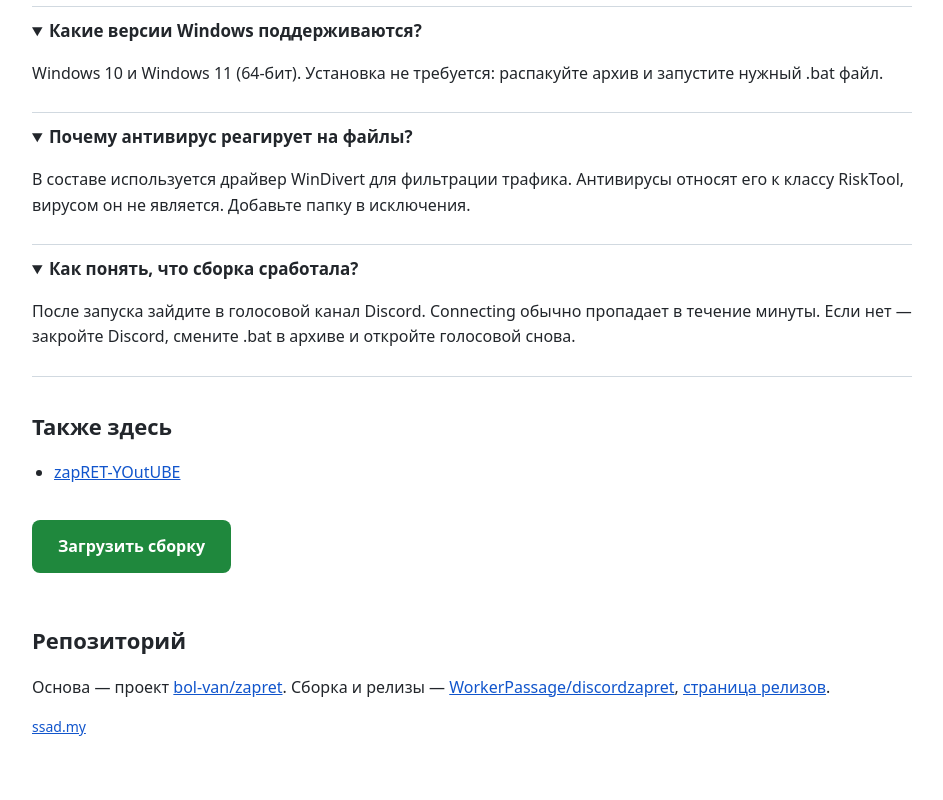
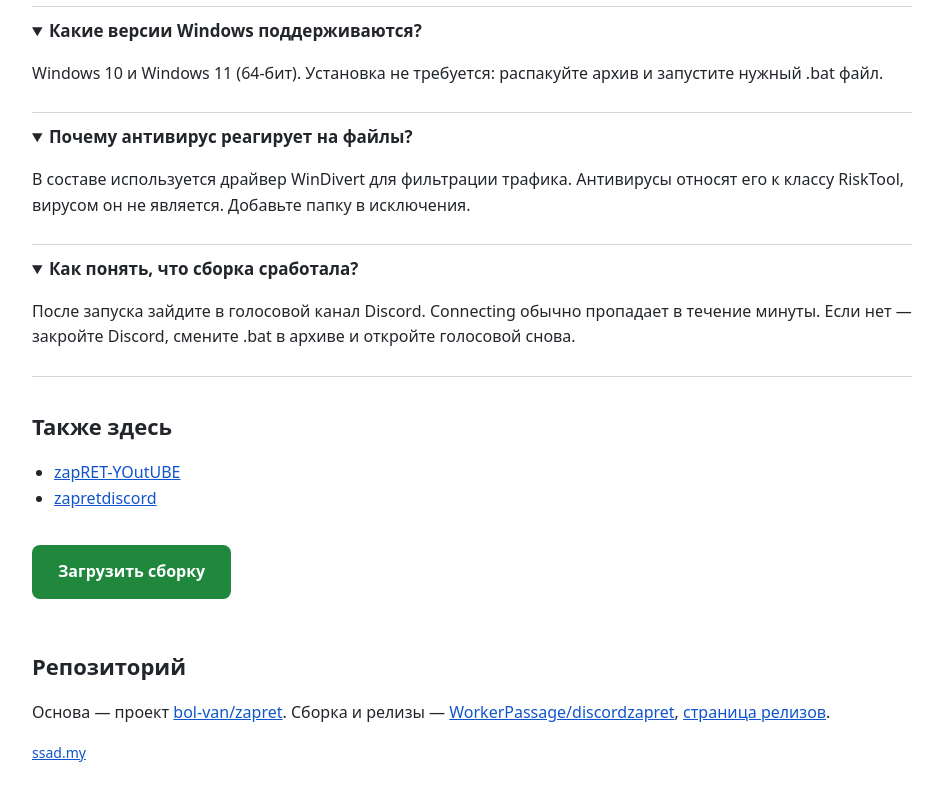
Before and after one commit to WorkerPassage/discordzapret, a plain HTML site: page docs/index.html in a window 1280 px wide. Shown: the part 1512-2312 px from the top of the page, without its empty margins (168-1111 px from the left). Drawn offline with Linux system fonts and the light colour scheme.

Commit message:
Refresh documentation

```diff
--- a/docs/index.html
+++ b/docs/index.html
@@ -90,6 +90,7 @@
   <h2>Также здесь</h2>
   <ul>
     <li><a href="https://github.com/WorkerPassage/zapRET-YOutUBE">zapRET-YOutUBE</a></li>
+    <li><a href="https://github.com/WorkerPassage/zapretdiscord">zapretdiscord</a></li>
   </ul>
 
 
```
